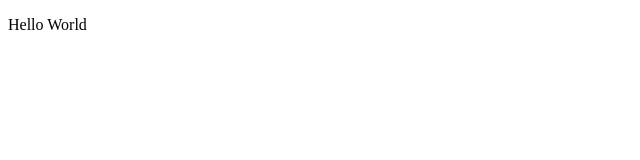
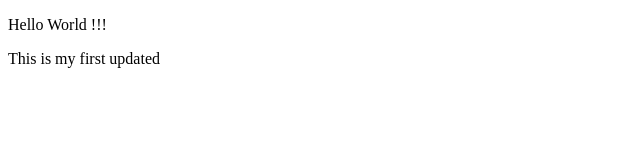
Before and after one commit to Prak-Pisith/git-demo, a plain HTML site: page index.html in a window 1280 px wide. Shown: the whole page, without its empty margins (0-640 px from the left). Drawn offline with Linux system fonts and the light colour scheme.

Commit message:
second commit :: updated text in html

```diff
--- a/index.html
+++ b/index.html
@@ -6,6 +6,7 @@
   <title>Document</title>
 </head>
 <body>
-  <p>Hello World</p>
+  <p>Hello World !!!</p>
+  <p>This is my first updated</p>
 </body>
 </html>
```
